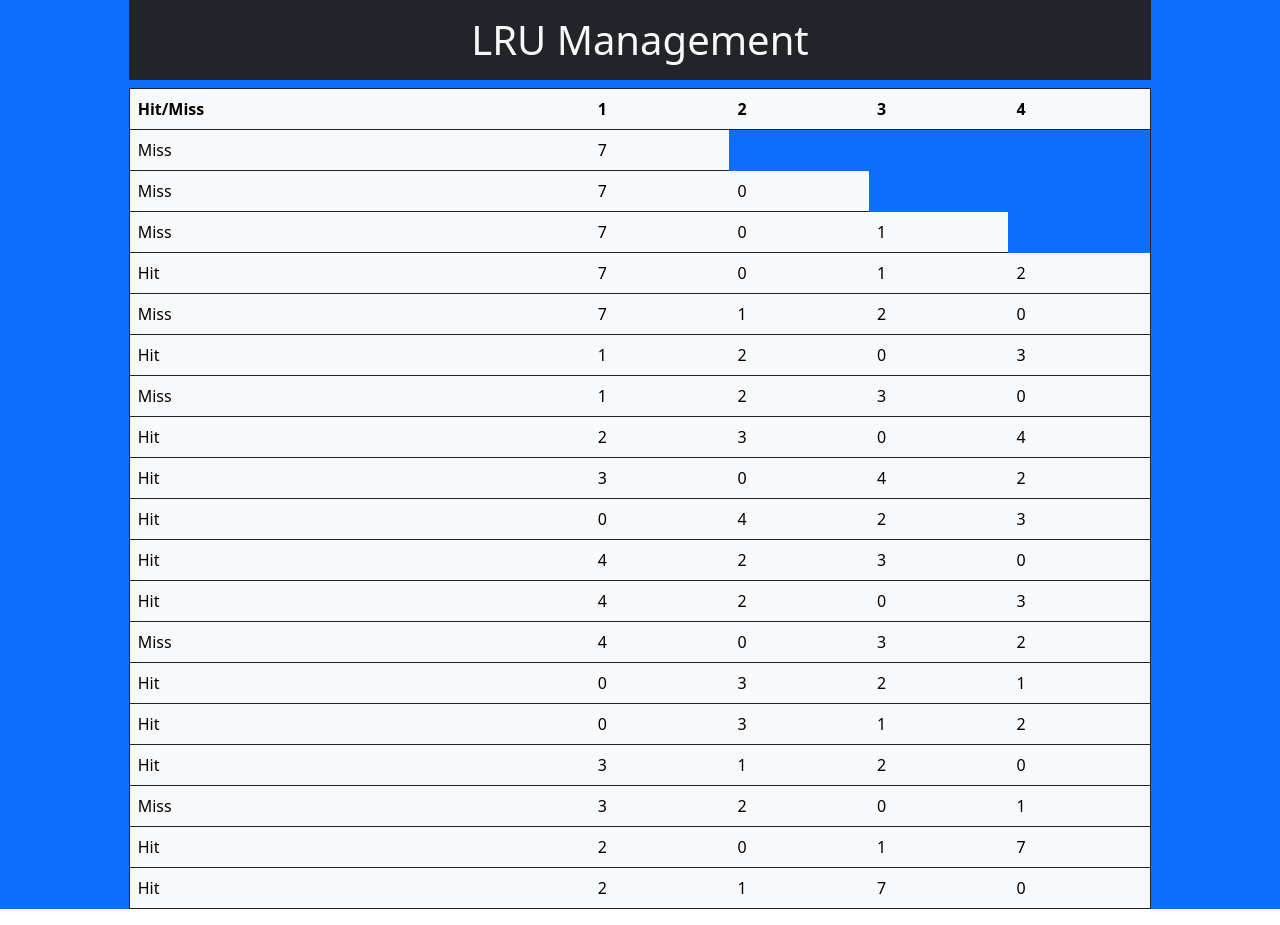
After one commit to YahyaZakariyya/OperatingSystem, a Django app: page /memoryManagement/lru/ in a window 1280 px wide. The commit adds this page. Run offline with Django 4.2, Linux system fonts and the light colour scheme.

Commit message:
PrcessManagement and MemoryManagement Completed

```diff
--- a/OperatingSystem/urls.py
+++ b/OperatingSystem/urls.py
@@ -22,8 +22,10 @@ urlpatterns = [
     path('admin/', admin.site.urls, name='admin'),
     path('',views.home,name="home"),
     path('processManagement/',views.processManagement,name="processManagement"),
-    path('processManagement/dispatchProcess/',views.dispatchProcess,name="dispatchProcess"),
-    path('processManagement/dispatchProcess/fcfs/',views.fcfs,name="fcfs"),
-    path('processManagement/dispatchProcess/priority/',views.priority,name="priority"),
+    path('processManagement/processSchedualing/',views.processSchedualing,name="processSchedualing"),
+    path('processManagement/processSchedualing/fcfs/',views.fcfs,name="fcfs"),
+    path('processManagement/processSchedualing/priority/',views.priority,name="priority"),
     path('memoryManagement/',views.memoryManagement,name="memoryManagement"),
+    path('memoryManagement/paging/',views.noofpages,name="paging"),
+    path('memoryManagement/lru/',views.lru_page_replacement,name="lru"),
 ]
--- a/OperatingSystem/views.py
+++ b/OperatingSystem/views.py
@@ -9,11 +9,17 @@ def home(request):
     }
     return render(request, 'index.html', data)
 
-def dispatchProcess(request):
+def processSchedualing(request):
     data = {
         "title":"Dispatch Process",
     }
     return render(request, "dispatchProcess.html",data)
+
+def memoryManagement(request):
+    data = {
+        "title":"Memory Management",
+    }
+    return render(request, "memoryManagement.html",data)
 
 def processManagement(request):
     data = {
@@ -75,9 +81,7 @@ def priority(request):
     while process:
         flag = True
         for i in process:
-            print(i.process_id, i.priority)
             if i.arrival_time <= count:
-                print("IF break")
                 pcb.append(i)
                 process.remove(i)
                 flag = False
@@ -119,7 +123,7 @@ def priority(request):
     return render(request, "schedualing.html", data)
 
 
-def memoryManagement(request):
+def noofpages(request):
     memorySize = 1024
     frameSize = 4
     usedMemory = 0
@@ -143,7 +147,7 @@ def memoryManagement(request):
         "free_prcnt":int((freeMemory/memorySize)*100),
     }
     print(int((usedMemory/memorySize)*100))
-    return render(request, "memoryManagement.html", data)
+    return render(request, "noofpages.html", data)
 
 def lru_page_replacement(request):
     page_string = "7,0,1,2,0,3,0,4,2,3,0,3,2,1,2,0,1,7,0,1"
@@ -154,17 +158,23 @@ def lru_page_replacement(request):
     lru = list()
 
     for page in pages:
+        temp = frames.copy()
         if page in frames:
             frames.remove(page)
             frames.append(page)
+            temp.insert(0,'Hit')
         else:
             page_faults += 1
             if len(frames) == frame_size:
                 frames.pop(0)
             frames.append(page)
-        lru.append(frames)
+            temp.insert(0,'Miss')
+        lru.append(temp)
 
+    lru.pop(0)
     data = {
         "title":"LRU Management",
+        "lru":lru,
+        "frames":[x for x in range(1,frame_size+1)]
     }
-    return render(request, "memoryManagement.html", data)
+    return render(request, "lru.html", data)
--- a/templates/header.html
+++ b/templates/header.html
@@ -12,4 +12,4 @@
 <body>
     <div class="container-fluid min-vh-100 bg-primary">
     <!-- <h1 class=" col-md-10 mx-auto text-center m-5 bg-info h1"><a href="{% url 'home' %}">Main Menu</a></h1> -->
-    <div class="container col-md-10 mx-auto vh-100">
+    <div class="container col-md-10 mx-auto min-vh-100">
--- a/templates/index.html
+++ b/templates/index.html
@@ -8,7 +8,7 @@
     <div class="d-grid gap-2 col-5 mx-auto py-2">
         <a class="btn btn-lg btn-primary rounded-0" href="{% url 'processManagement' %}">Process Management</a>
         <a class="btn btn-lg btn-primary rounded-0" href="{% url 'memoryManagement' %}">Memory Management</a>
-        <a class="btn btn-lg btn-primary rounded-0" href="">I/O Management</a>
+        <!-- <a class="btn btn-lg btn-primary rounded-0" href="">I/O Management</a> -->
     </div>
 </div>
 {% endblock content %}
--- /dev/null
+++ b/templates/lru.html
@@ -0,0 +1,23 @@
+{% extends "base.html" %}
+{% block content %}
+
+<h1 class="text-center bg-dark text-light py-3">{{title}}</h1>
+
+<table class='table border border-dark table-light'>
+    <thead class="thead-dark">
+        <th scope='col'>Hit/Miss</th>
+        {%for i in frames%}
+            <th scope='col'>{{i}}</th>
+        {%endfor%}
+    </thead>
+    <tbody>
+        {%for x in lru %}
+        <tr>
+            {%for y in x%}
+            <td>{{y}}</td>
+            {%endfor%}
+        </tr>
+        {% endfor %}
+    </tbody>
+</table>
+{% endblock content %}
--- a/templates/processManagement.html
+++ b/templates/processManagement.html
@@ -9,7 +9,7 @@
         <a class="btn btn-lg btn-primary rounded-0" href="/admin/processes">Create Process</a>
         <a class="btn btn-lg btn-primary rounded-0" href="/admin/processes">Change Process Priority</a>
         <a class="btn btn-lg btn-primary rounded-0" href="/admin/processes">Delete Process</a>
-        <a class="btn btn-lg btn-primary rounded-0" href="{% url 'dispatchProcess' %}">Dispatch Process</a>
+        <a class="btn btn-lg btn-primary rounded-0" href="{% url 'processSchedualing' %}">Process Schedualing</a>
     </div>
 </div>
 {% endblock content %}
--- a/templates/schedualing.html
+++ b/templates/schedualing.html
@@ -40,7 +40,7 @@
 </p>
 
 <!-- Process States -->
-<h2 class="text-center bg-dark text-light my-0 py-2">Process States</h1>
+<!-- <h2 class="text-center bg-dark text-light my-0 py-2">Process States</h1>
 <table class='table border border-dark'>
     <thead class="bg-dark text-light">
         {%for x in process_states%}
@@ -56,6 +56,6 @@
         </tr>
         {% endfor %}
     </tbody>
-</table>
+</table> -->
 
 {% endblock content %}
```
Also changed, not shown: templates/memoryManagement.html (+6 -24 lines), templates/noofpages.html (added, +30 -0 lines).
